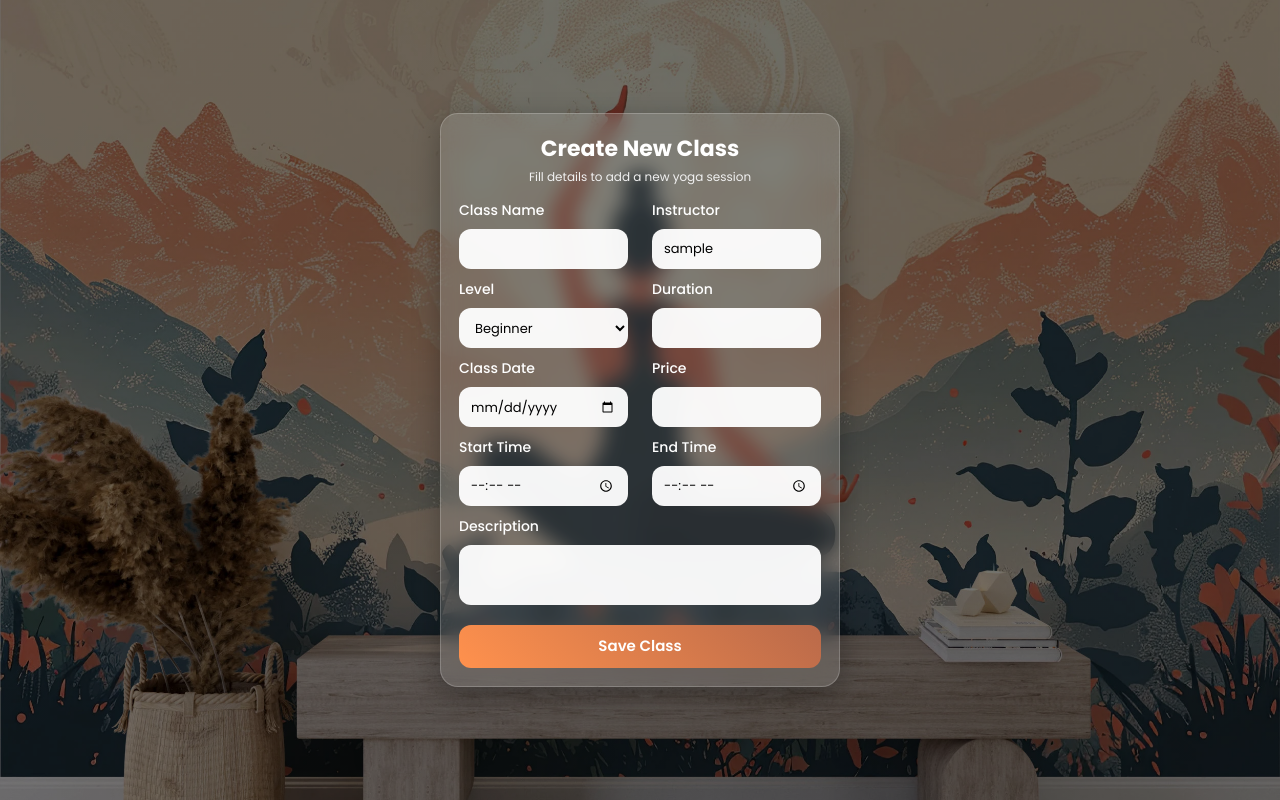
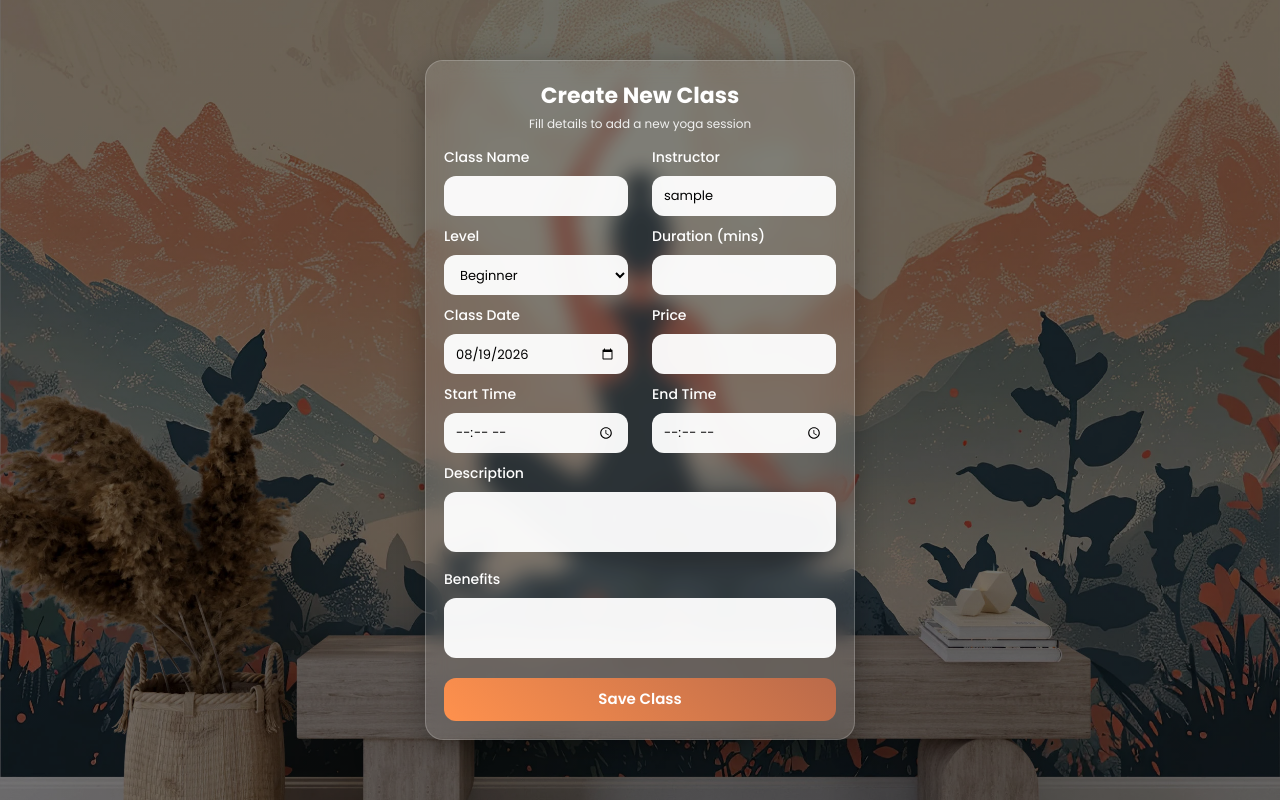
Before and after one commit to AnushreeMaity06/Yogstra-Yoga-Management-System, a PHP site: page /teacher_panel/add_class.php in a window 1280 px wide. Run offline with PHP 8.4, Linux system fonts and the light colour scheme; the visitor is signed in with stand-in values (Sample User, id 1).

Commit message:
code fixed15

```diff
--- a/teacher_panel/add_class.php
+++ b/teacher_panel/add_class.php
@@ -1,5 +1,5 @@
+<?php
 
-<?php
 session_start();
 include '../db_connect.php';
 global $conn;
@@ -7,44 +7,102 @@ global $conn;
 if (isset($_POST['submit'])) {
 
     $name = $_POST['name'];
+
+    // Logged-in teacher
     $instructor = $_SESSION['user_name'];
+
     $level = $_POST['level'];
     $description = $_POST['description'];
+    $benefits = $_POST['benefits'];
+
     $duration = $_POST['duration'];
     $price = $_POST['price'];
+
     $schedule_date = $_POST['schedule_date'];
     $start_time = $_POST['start_time'];
     $end_time = $_POST['end_time'];
 
-    $teacher_id=$_SESSION['user_id'];
+    // Logged-in teacher's ID
+    $teacher_id = $_SESSION['user_id'];
 
+    // Teacher himself created the class
     $created_by = $_SESSION['user_id'];
 
-    $conn->query("
-    INSERT INTO classes
-    (name, instructor, level, description, duration, price, schedule_date, start_time, end_time, status, created_by,teacher_id)
-    VALUES
-    ('$name', '$instructor', '$level', '$description', '$duration', '$price',
-    '$schedule_date', '$start_time', '$end_time', 'Active', '$created_by',$teacher_id)
-    ");
 
-    header("Location: classes.php");
-    exit();
+    $sql = "
+        INSERT INTO classes
+        (
+            name,
+            instructor,
+            level,
+            description,
+            benefits,
+            duration,
+            price,
+            schedule_date,
+            start_time,
+            end_time,
+            status,
+            created_by,
+            teacher_id
+        )
+        VALUES
+        (
+            '$name',
+            '$instructor',
+            '$level',
+            '$description',
+            '$benefits',
+            '$duration',
+            '$price',
+            '$schedule_date',
+            '$start_time',
+            '$end_time',
+            'Active',
+            '$created_by',
+            '$teacher_id'
+        )
+    ";
+
+
+    if (mysqli_query($conn, $sql)) {
+
+        header("Location: classes.php");
+        exit();
+
+    } else {
+
+        echo "Error: " . mysqli_error($conn);
+
+    }
 }
+
 ?>
+
 
 <!DOCTYPE html>
 <html lang="en">
 
 <head>
+
 <meta charset="UTF-8">
+
 <meta name="viewport" content="width=device-width, initial-scale=1.0">
 
 <title>Add Class</title>
 
-<link href="https://cdn.jsdelivr.net/npm/bootstrap@5.3.3/dist/css/bootstrap.min.css" rel="stylesheet">
 
-<link href="https://fonts.googleapis.com/css2?family=Poppins:wght@400;500;600;700&display=swap" rel="stylesheet">
+<link
+    href="https://cdn.jsdelivr.net/npm/bootstrap@5.3.3/dist/css/bootstrap.min.css"
+    rel="stylesheet"
+>
+
+
+<link
+    href="https://fonts.googleapis.com/css2?family=Poppins:wght@400;500;600;700&display=swap"
+    rel="stylesheet"
+>
+
 
 <style>
 
@@ -54,34 +112,43 @@ if (isset($_POST['submit'])) {
     box-sizing:border-box;
 }
 
+
 body{
 
+    background:
 
+    linear-gradient(
+        rgba(0,0,0,0.55),
+        rgba(0,0,0,0.55)
+    ),
 
-
-
-
-    background:
-    linear-gradient(rgba(0,0,0,0.55),
-    rgba(0,0,0,0.55)),
     url('../assets/image/il_fullxfull.6188745219_riqb.webp');
 
     background-size:cover;
+
     background-position:center;
 
     font-family:'Poppins',sans-serif;
+
     min-height:100vh;
+
     display:flex;
+
     align-items:center;
+
     justify-content:center;
+
     padding:10px;
+
     overflow:hidden;
 }
+
 
 .card-box{
 
     width:100%;
-    max-width:400px;
+
+    max-width:430px;
 
     background:rgba(255,255,255,0.12);
 
@@ -96,56 +163,77 @@ body{
     box-shadow:0 8px 28px rgba(0,0,0,0.3);
 }
 
+
 .title{
+
     font-size:22px;
+
     font-weight:700;
+
     text-align:center;
+
     color:white;
+
     margin-bottom:3px;
 }
 
+
 .small-text{
+
     text-align:center;
+
     color:#f1f1f1;
+
     font-size:12px;
+
     margin-bottom:12px;
 }
 
+
 .form-label{
+
     color:white;
+
     font-size:14px;
+
     font-weight:500;
 }
+
 
 .custom-input,
 .custom-select{
 
     width:100%;
+
     border:none;
+
     outline:none;
 
     border-radius:12px;
 
     background:rgba(255,255,255,0.95);
 
+    height:40px;
 
+    padding:8px 12px;
 
-
-    height:40px;
-    padding:8px 12px;
     font-size:13px;
 }
+
 
 .custom-input:focus,
 .custom-select:focus{
 
-    box-shadow:0 0 8px rgba(255,145,77,0.6);
-
+    box-shadow:
+        0 0 8px rgba(255,145,77,0.6);
 }
 
+
 .mb-3{
+
     margin-bottom:8px !important;
 }
+
 
 .btn-submit{
 
@@ -153,127 +241,498 @@ body{
 
     border:none;
 
-    background:linear-gradient(45deg,#ff914d,#ba6a4a);
+    background:
+        linear-gradient(
+            45deg,
+            #ff914d,
+            #ba6a4a
+        );
 
     color:white;
-
-
 
     border-radius:12px;
 
     font-size:15px;
+
     font-weight:600;
 
+    padding:10px;
 
-    padding:10px;
     margin-top:5px;
 }
 
+
+.btn-submit:hover{
+
+    transform:translateY(-2px);
+
+}
+
+
 textarea.custom-input{
 
-     height:70px;
+    height:70px;
+
     resize:none;
+}
+
+
+@media(max-width:480px){
+
+    .card-box{
+
+        max-width:350px;
+
+        padding:15px;
+    }
+
+    .title{
+
+        font-size:20px;
+    }
+
 }
 
 </style>
 
 </head>
 
+
 <body>
+
 
 <div class="card-box">
 
+
     <div class="title">
+
         Create New Class
+
     </div>
 
+
     <div class="small-text">
+
         Fill details to add a new yoga session
+
     </div>
+
 
 
 <form method="POST">
 
+
     <!-- Class Name + Instructor -->
+
     <div class="row">
+
+
         <div class="col-md-6 mb-2">
-            <label class="form-label">Class Name</label>
-            <input type="text" name="name" class="custom-input" required>
+
+            <label class="form-label">
+
+                Class Name
+
+            </label>
+
+            <input
+                type="text"
+                name="name"
+                class="custom-input"
+                required
+            >
+
         </div>
 
+
+
         <div class="col-md-6 mb-2">
-            <label class="form-label">Instructor</label>
-            <input type="text"
-                   class="custom-input"
-                   value="<?php echo $_SESSION['user_name']; ?>"
-                   readonly>
+
+            <label class="form-label">
+
+                Instructor
+
+            </label>
+
+            <input
+                type="text"
+                class="custom-input"
+                value="<?php echo htmlspecialchars($_SESSION['user_name']); ?>"
+                readonly
+            >
+
         </div>
+
+
     </div>
 
+
+
     <!-- Level + Duration -->
+
     <div class="row">
+
+
         <div class="col-md-6 mb-2">
-            <label class="form-label">Level</label>
 
-            <select name="level" class="custom-select" required>
-                <option value="Beginner">Beginner</option>
-                <option value="Intermediate">Intermediate</option>
-                <option value="Advanced">Advanced</option>
+            <label class="form-label">
+
+                Level
+
+            </label>
+
+
+            <select
+                name="level"
+                class="custom-select"
+                required
+            >
+
+                <option value="Beginner">
+
+                    Beginner
+
+                </option>
+
+
+                <option value="Intermediate">
+
+                    Intermediate
+
+                </option>
+
+
+                <option value="Advanced">
+
+                    Advanced
+
+                </option>
+
             </select>
+
         </div>
 
+
+
         <div class="col-md-6 mb-2">
-            <label class="form-label">Duration</label>
-            <input type="number" name="duration" class="custom-input" required>
+
+            <label class="form-label">
+
+                Duration (mins)
+
+            </label>
+
+
+            <input
+                type="number"
+                id="duration"
+                name="duration"
+                class="custom-input"
+                min="1"
+                required
+            >
+
         </div>
+
+
     </div>
 
+
+
     <!-- Date + Price -->
+
     <div class="row">
+
+
         <div class="col-md-6 mb-2">
-            <label class="form-label">Class Date</label>
-            <input type="date" name="schedule_date" class="custom-input" required>
+
+            <label class="form-label">
+
+                Class Date
+
+            </label>
+
+
+            <input
+                type="date"
+                name="schedule_date"
+                class="custom-input"
+                value="<?php echo date('Y-m-d'); ?>"
+                min="<?php echo date('Y-m-d'); ?>"
+                required
+            >
+
         </div>
 
+
+
         <div class="col-md-6 mb-2">
-            <label class="form-label">Price</label>
-            <input type="number" name="price" class="custom-input" required>
+
+            <label class="form-label">
+
+                Price
+
+            </label>
+
+
+            <input
+                type="number"
+                name="price"
+                class="custom-input"
+                min="0"
+                required
+            >
+
         </div>
+
+
     </div>
 
+
+
     <!-- Start Time + End Time -->
+
     <div class="row">
+
+
         <div class="col-md-6 mb-2">
-            <label class="form-label">Start Time</label>
-            <input type="time" name="start_time" class="custom-input" required>
+
+            <label class="form-label">
+
+                Start Time
+
+            </label>
+
+
+            <input
+                type="time"
+                id="start_time"
+                name="start_time"
+                class="custom-input"
+                required
+            >
+
         </div>
 
+
+
         <div class="col-md-6 mb-2">
-            <label class="form-label">End Time</label>
-            <input type="time" name="end_time" class="custom-input" required>
+
+            <label class="form-label">
+
+                End Time
+
+            </label>
+
+
+            <input
+                type="time"
+                id="end_time"
+                name="end_time"
+                class="custom-input"
+                required
+            >
+
         </div>
+
+
     </div>
 
+
+
     <!-- Description -->
+
     <div class="mb-2">
-        <label class="form-label">Description</label>
-        <textarea name="description"
-                  class="custom-input"
-                  style="height:60px; resize:none;"
-                  required></textarea>
+
+        <label class="form-label">
+
+            Description
+
+        </label>
+
+
+        <textarea
+            name="description"
+            class="custom-input"
+            style="height:60px; resize:none;"
+            required
+        ></textarea>
+
     </div>
 
-    <button type="submit"
-            name="submit"
-            class="btn-submit">
+
+
+    <!-- Benefits -->
+
+    <div class="mb-2">
+
+        <label class="form-label">
+
+            Benefits
+
+        </label>
+
+
+        <textarea
+            name="benefits"
+            class="custom-input"
+            style="height:60px; resize:none;"
+            required
+        ></textarea>
+
+    </div>
+
+
+
+    <button
+        type="submit"
+        name="submit"
+        class="btn-submit"
+    >
+
         Save Class
+
     </button>
+
 
 </form>
 
 
-
 </div>
 
+
+
+<script>
+
+const startInput =
+    document.getElementById("start_time");
+
+const endInput =
+    document.getElementById("end_time");
+
+const durationInput =
+    document.getElementById("duration");
+
+
+// =====================================
+// Start Time + Duration = End Time
+// =====================================
+
+function updateEndTime(){
+
+    let start =
+        startInput.value;
+
+    let duration =
+        parseInt(durationInput.value);
+
+
+    if(start && !isNaN(duration)){
+
+        let [hours, minutes] =
+            start.split(":");
+
+
+        let totalMinutes =
+            parseInt(hours) * 60 +
+            parseInt(minutes) +
+            duration;
+
+
+        let endHours =
+            Math.floor(totalMinutes / 60) % 24;
+
+
+        let endMinutes =
+            totalMinutes % 60;
+
+
+        endInput.value =
+
+            String(endHours).padStart(2,'0')
+            + ":" +
+
+            String(endMinutes).padStart(2,'0');
+
+    }
+
+}
+
+
+
+// =====================================
+// Start Time + End Time = Duration
+// =====================================
+
+function updateDuration(){
+
+    let start =
+        startInput.value;
+
+    let end =
+        endInput.value;
+
+
+    if(start && end){
+
+        let [sh, sm] =
+            start.split(":");
+
+        let [eh, em] =
+            end.split(":");
+
+
+        let startMinutes =
+            parseInt(sh) * 60 +
+            parseInt(sm);
+
+
+        let endMinutes =
+            parseInt(eh) * 60 +
+            parseInt(em);
+
+
+        let diff =
+            endMinutes - startMinutes;
+
+
+        if(diff > 0){
+
+            durationInput.value =
+                diff;
+
+        }
+
+    }
+
+}
+
+
+
+// =====================================
+// Events
+// =====================================
+
+durationInput.addEventListener(
+    "input",
+    updateEndTime
+);
+
+
+startInput.addEventListener(
+    "input",
+    updateEndTime
+);
+
+
+endInput.addEventListener(
+    "input",
+    updateDuration
+);
+
+</script>
+
+
 </body>
+
 </html>
```
